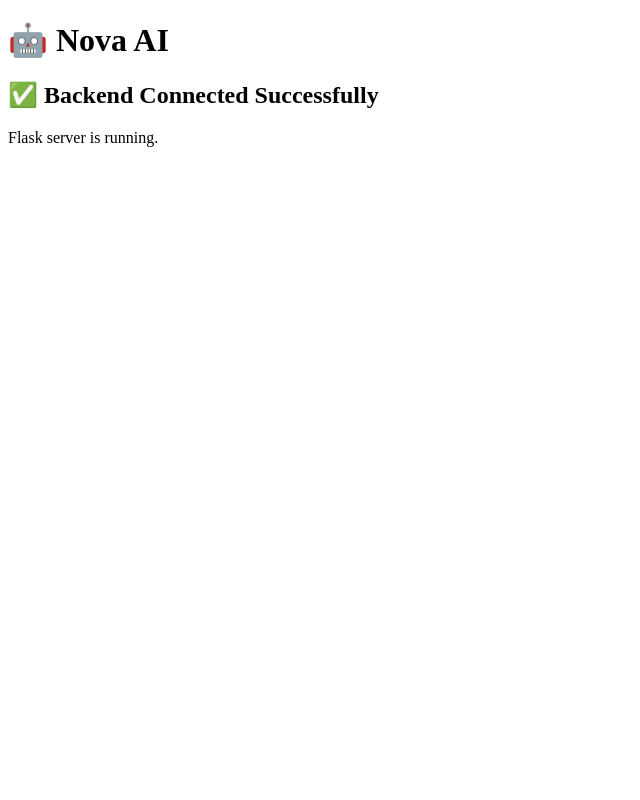
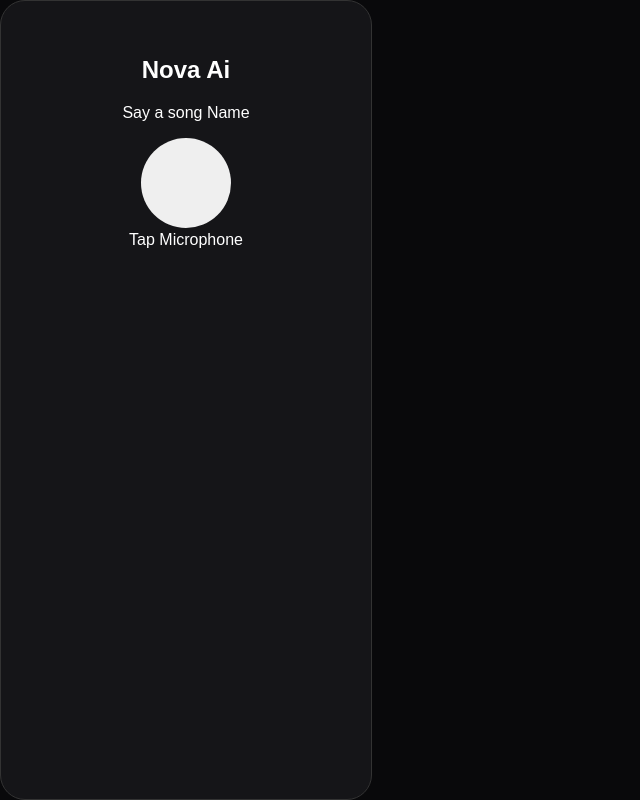
Before and after one commit to saidheeraj-2724/AGENT, a Flask app: page / in a window 1280 px wide. Shown: the whole page, without its empty margins (0-640 px from the left). Run offline with Flask 3, Linux system fonts and the light colour scheme.

Commit message:
Update index.html

```diff
--- a/app/templates/index.html
+++ b/app/templates/index.html
@@ -1,17 +1,62 @@
 <!DOCTYPE html>
 <html>
+    <style>
+        body{
+            margin:0;
+            height:100vh;
+            display:grid;
+            place-items:cenrer;
+            background:#09090b;
+            color:white;
+            font-family:Arial;
+        }
 
-<head>
-    <title>Nova AI</title>
-</head>
+        .card{
+    width:300px;
+    padding:35px;
+    text-align:center;
+    background:#151518;
+    border:1px solid#333;
+    border-radius:25px;
+}
+
+        .mic{
+            width:90px;
+            height:90px;
+            border:0;
+            border-radius:50%;
+            font-size:35px;
+            cursor:pointer;
+        }
+
+        .status{
+            margin-top:20px;
+            color:#aaa;
+        }
+
+        .song{
+            margin-top:10px;
+            font-size:13px;
+        }
+
+        .listening{
+            transform:scale(1.1);
+            BOX-SHADOW:0 0 0 10PX #ffffff18;
+        }
+    </style>
 
 <body>
 
-    <h1>🤖 Nova AI</h1>
-
-    <h2>✅ Backend Connected Successfully</h2>
-
-    <p>Flask server is running.</p>
+  <div class="card">
+      <h2>Nova Ai</h2>
+      <p>Say a song Name</p>
+      <button id="mic" class="mic">
+      </button>
+      <div id="status class="status">
+          Tap Microphone
+      </div>
+      <div id ="song" class="status"></div>
+  </div>
 
 </body>
 
```
